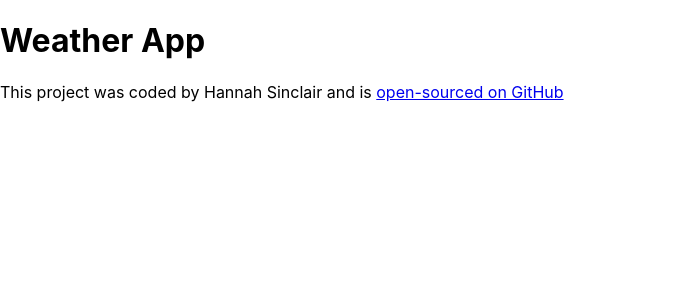
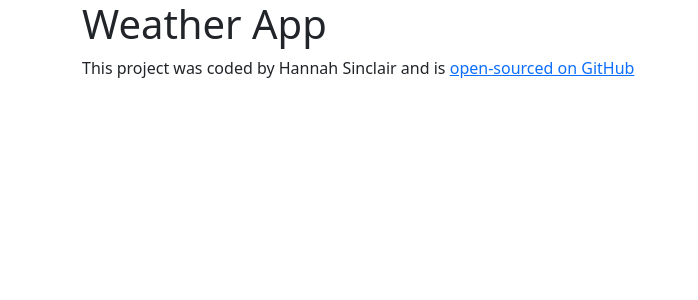
Before and after one commit to hannahsinclair054/final-react-weather-app, a React (Create React App) app: page / in a window 1280 px wide. Shown: the top 300 px of the page, without its empty margins (0-698 px from the left). Built offline with nearby package versions, Linux system fonts and the light colour scheme.

Commit message:
Added bootstrap

```diff
--- a/package.json
+++ b/package.json
@@ -6,6 +6,7 @@
     "@testing-library/jest-dom": "^5.16.2",
     "@testing-library/react": "^12.1.2",
     "@testing-library/user-event": "^13.5.0",
+    "bootstrap": "^5.1.3",
     "react": "^17.0.2",
     "react-dom": "^17.0.2",
     "react-scripts": "5.0.0",
--- a/src/App.js
+++ b/src/App.js
@@ -3,6 +3,7 @@ import "./App.css";
 export default function App() {
   return (
     <div className="App">
+      <div className="container">
         <h1>Weather App</h1>
         <footer>
           This project was coded by Hannah Sinclair and is{" "}
@@ -13,7 +14,8 @@ export default function App() {
           >
             open-sourced on GitHub
           </a>
-      </footer>
+        </footer>{" "}
+      </div>
     </div>
   );
 }
--- a/src/index.js
+++ b/src/index.js
@@ -1,6 +1,7 @@
 import React from "react";
 import ReactDOM from "react-dom";
 import "./index.css";
+import "bootstrap/dist/css/bootstrap.css";
 import App from "./App";
 import reportWebVitals from "./reportWebVitals";
 
```
Also changed, not shown: 1 other file (tests, documents, lock files or other folders). Lines whose indentation alone changed are shown as unchanged.
